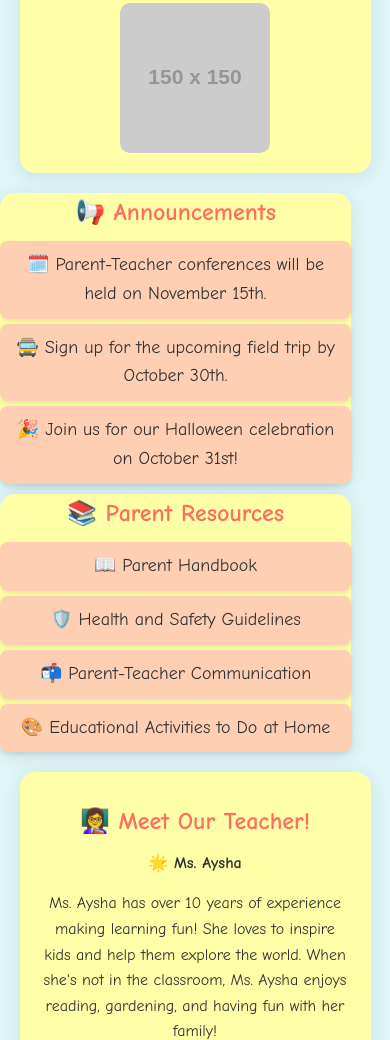
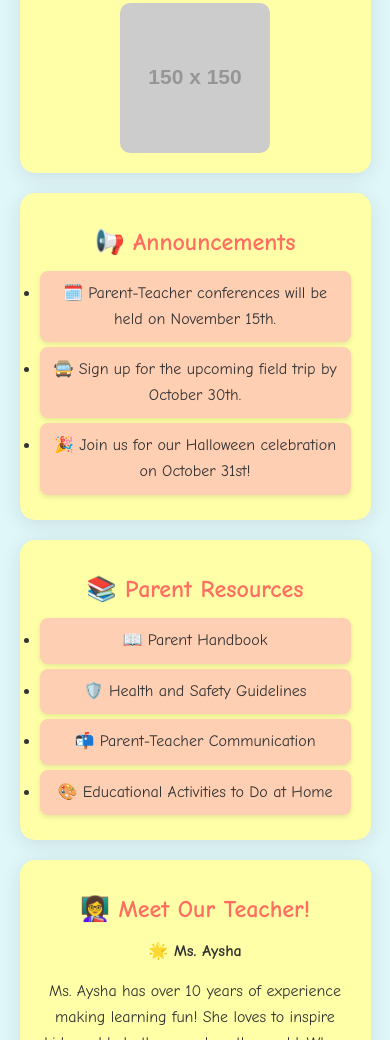
Before and after one commit to yousifAliHasan/ITCS333-labs, a plain HTML site: page index.html in a window 390 px wide. Shown: the part 2594-3634 px from the top of the page. Drawn offline with Linux system fonts and the light colour scheme; placeholder pictures from the web are drawn by us.

Commit message:
Update style.css

```diff
--- a/style.css
+++ b/style.css
@@ -1,14 +1,3 @@
-@media (max-width : 600px){
-    body {
-           font-size: 14px;
-       }
-}
-
-@media (max-width : 901px){
-   body {
-          font-size: 18px;
-      }
-}
 /* Reset default margin and padding */
 * {
     margin: 0;
@@ -40,9 +29,10 @@ a:hover {
 header {
     background: linear-gradient(135deg, #FF6F61, #FFB3B3); /* Gradient background */
     text-align: center;
-    padding: 40px 0; /*  padding for a bold header */
+    padding: 40px 0; /* Generous padding for a bold header */
     box-shadow: 0 4px 20px rgba(0, 0, 0, 0.15); /* Enhanced shadow for depth */
     border-bottom: 5px solid #FFB3B3; /* Bold bottom border */
+    animation: slideIn 0.5s ease; /* Slide-in animation for header */
 }
 
 @keyframes slideIn {
@@ -215,9 +205,15 @@ footer:hover {
 /* Remove markers from specific lists */
 #announcements,
 #parent-resources {
-    list-style-type: none; /* Remove bullets */
-    padding: 0; /* Remove padding */
-    margin: 0; /* Remove margin */
+    padding: 20px; /* Increased padding for a snug fit */
+    text-align: center;
+    margin: 20px auto; /* Adjusted margin for spacing */
+    border-radius: 15px; /* Rounded corners for containers */
+    max-width: 90%; /* Responsive width */
+    box-shadow: 0 4px 20px rgba(0, 0, 0, 0.1); /* Enhanced shadow for depth */
+    background-color: #FEFFA7; /* Soft pastel yellow background */
+    border: none; /* Remove border for a cleaner look */
+    transition: transform 0.3s ease, box-shadow 0.3s ease; /* Smooth scaling and shadow transition */
 }
 
 /* Styles for List Items */
```
